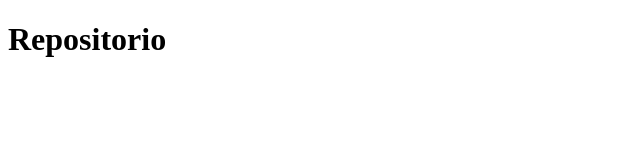
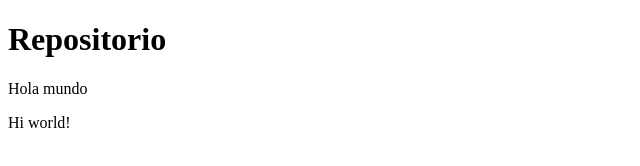
Before and after one commit to AlondraGomezz/MiPrimerRepositorio410, a plain HTML site: page index.html in a window 1280 px wide. Shown: the whole page, without its empty margins (0-640 px from the left). Drawn offline with Linux system fonts and the light colour scheme.

Commit message:
Modificacion del index-mi segundo commit

```diff
--- a/index.html
+++ b/index.html
@@ -5,5 +5,7 @@
 </head>
 <body>
 	<h1> Repositorio </h1>
+	<p>Hola mundo</p>
+	<p>Hi world!</p>
 </body>
 </html>
```
